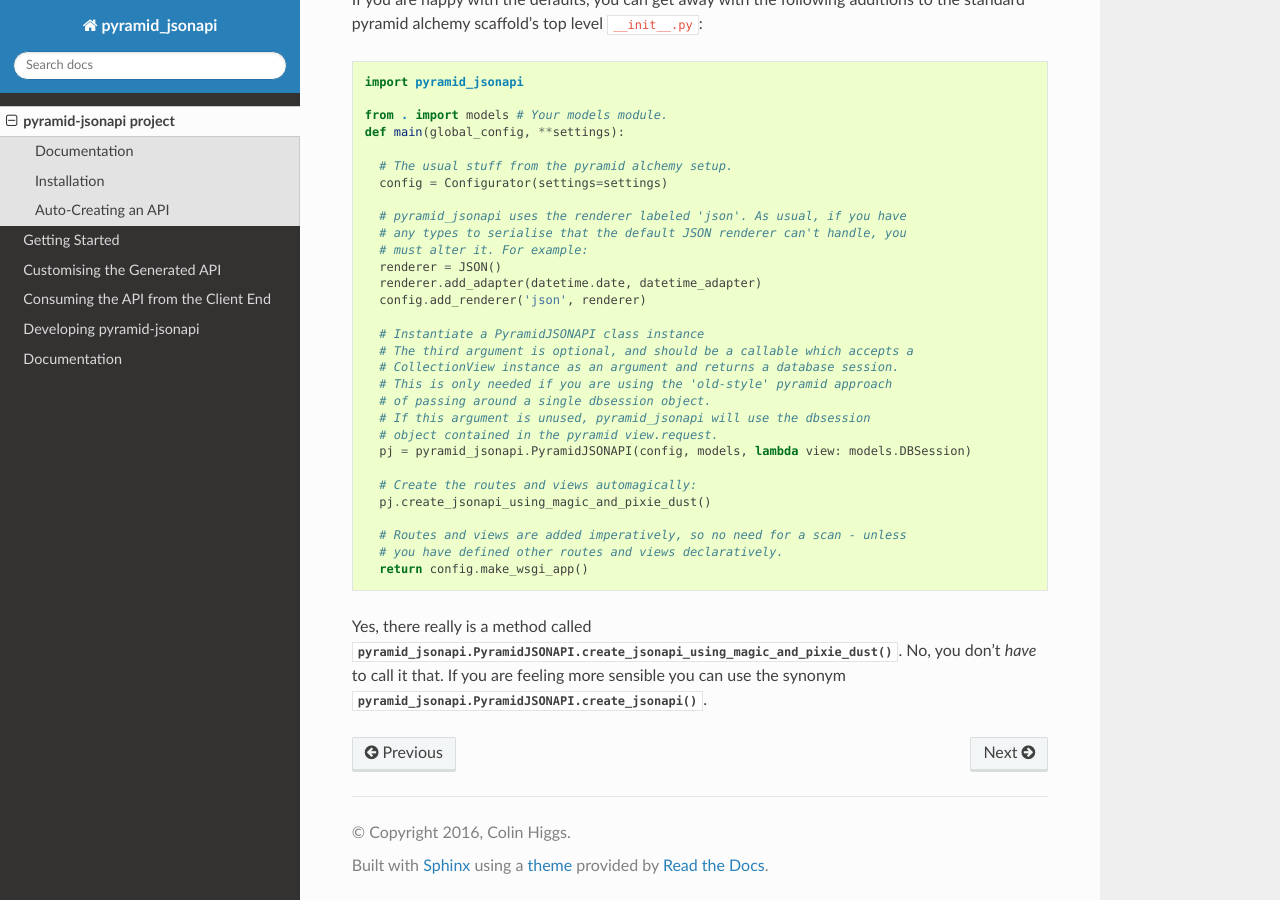
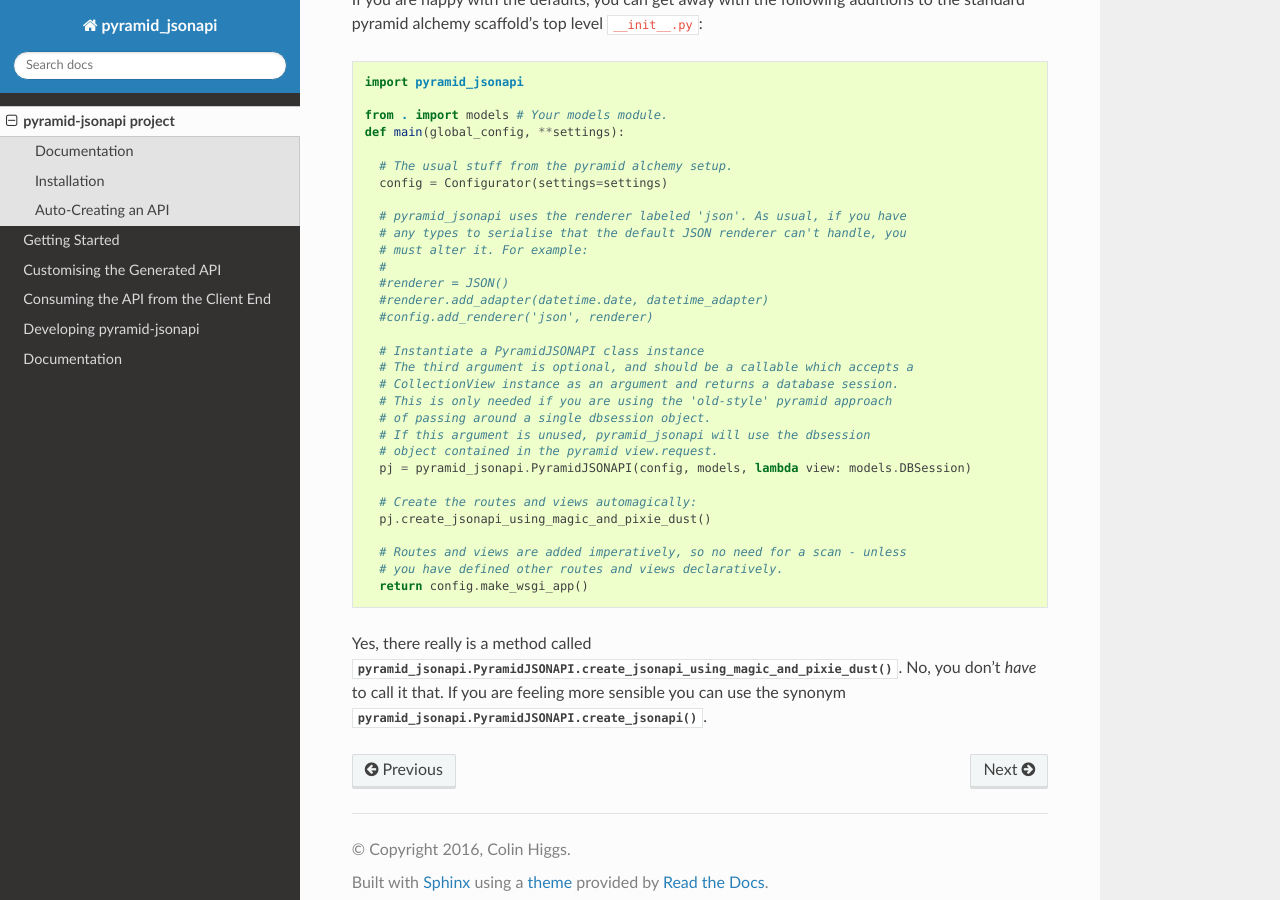
Before and after one commit to colinhiggs/pyramid-jsonapi, a Sphinx documentation site: the page built from docs/source/welcome.rst, in a window 1280 px wide and 900 px high, scrolled down 1233 px. Built offline with Sphinx 7.4.7 and the Read the Docs theme 2.0.0, drawn with Linux system fonts in a browser that asks for light colours; pages that are not in the unit, such as notebooks, are missing from menus.

```diff
--- a/docs/source/welcome.rst
+++ b/docs/source/welcome.rst
@@ -77,9 +77,10 @@ additions to the standard pyramid alchemy scaffold's top level ``__init__.py``:
     # pyramid_jsonapi uses the renderer labeled 'json'. As usual, if you have
     # any types to serialise that the default JSON renderer can't handle, you
     # must alter it. For example:
-    renderer = JSON()
-    renderer.add_adapter(datetime.date, datetime_adapter)
-    config.add_renderer('json', renderer)
+    #
+    #renderer = JSON()
+    #renderer.add_adapter(datetime.date, datetime_adapter)
+    #config.add_renderer('json', renderer)
 
     # Instantiate a PyramidJSONAPI class instance
     # The third argument is optional, and should be a callable which accepts a
```
